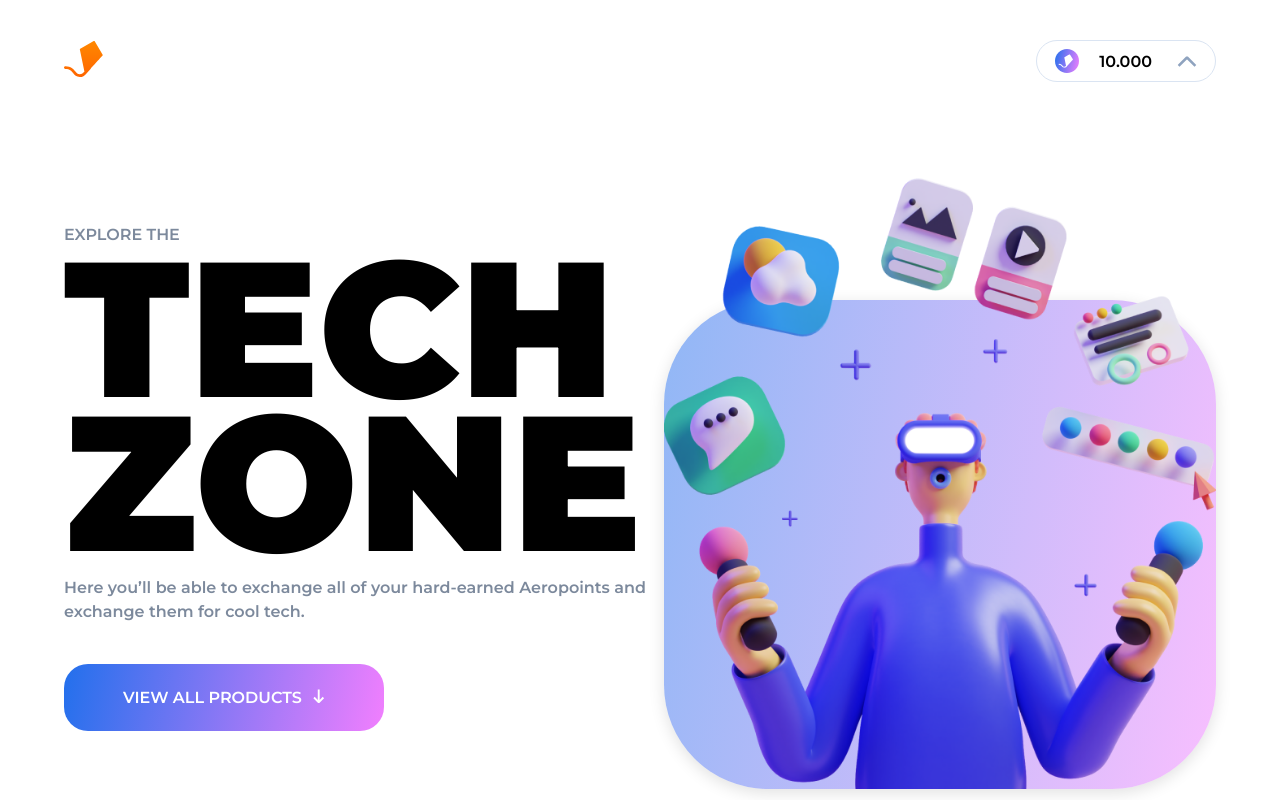
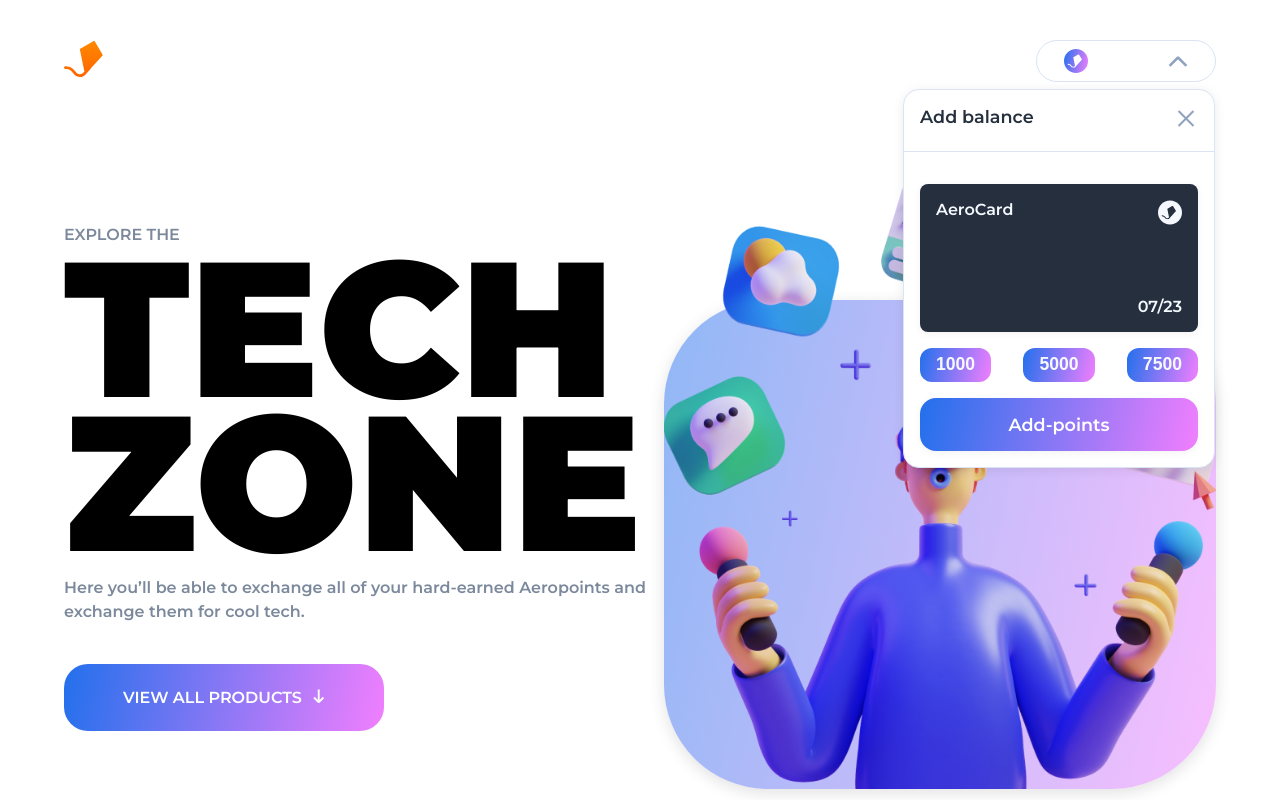
Before and after one commit to JairDev/aerolab-coding-challenge, a React (Vite) app: page / in a window 1280 px wide. Shown: the top 800 px of the page. Built offline with nearby package versions, Linux system fonts and the light colour scheme; no server answers.

Commit message:
Created request service

```diff
--- a/src/App.jsx
+++ b/src/App.jsx
@@ -1,9 +1,23 @@
-import { useState } from "react";
+import { useEffect, useState } from "react";
 import "./App.css";
+import NavBar from "./components/NavBar/NavBar";
 import Home from "./pages/Home/Home";
 import Layout from "./pages/Layout/Layout";
+import { dataService } from "./services/data.service";
+
+const URL_DATA_USER = "https://coding-challenge-api.aerolab.co/user/me";
+
+const HEADERS = {
+  method: "GET",
+  headers: {
+    "Content-Type": "application/json",
+    Accept: "application/json",
+    Authorization: `eyJhbGciOiJIUzI1NiIsInR5cCI6IkpXVCJ9.eyJfaWQiOiI2MmFiNjBjOTUyMzQwMzAwMjE2YmQxYjciLCJpYXQiOjE2NTUzOTg2MDF9.Ad7f8yRQZITY5YNmg9JRyvXg8-Ogi252mOm_4XVykac`,
+  },
+};
 
 function App() {
+
   return (
     <div className="App">
       <Layout>
--- /dev/null
+++ b/src/components/FilterableProducts/FilterableProducts.jsx
@@ -0,0 +1,6 @@
+function FilterableProducts () {
+
+  return (
+    <div></div>
+  )
+}
--- a/src/components/NavBar/NavBar.css
+++ b/src/components/NavBar/NavBar.css
@@ -45,7 +45,7 @@
   box-shadow: 0px 2px 12px rgba(0, 0, 0, 0.08);
   border-radius: 16px;
   border: 1px solid #dae4f2;
-  display: none;
+  /* display: none; */
   position: absolute;
   top: 3rem;
   right: 0;
@@ -121,8 +121,15 @@
   padding: 0.4rem 1rem;
 }
 
+.aeropay-add-point-button {
+  border: none;
+  background: transparent;
+  color: #f5f9ff;
+  font-size: 1.1rem;
+  font-weight: 600;
+}
+
 .aeropay-points p {
-  font-weight: 600;
 }
 
 .aeropay-button {
--- a/src/components/NavBar/NavBar.jsx
+++ b/src/components/NavBar/NavBar.jsx
@@ -1,11 +1,42 @@
 import aerolabLogo from "../../assets/icons/aerolab-logo.svg";
 import aerolabCoinLogo from "../../assets/icons/aerolab-coin-logo.svg";
 import dropIcon from "../../assets/icons/drop-icon.svg";
-import aeropayIcon from "../../assets/icons/aeropay-icon.svg"
-import aeropayCloseIcon from "../../assets/icons/aeropay-close-icon.svg"
+import aeropayIcon from "../../assets/icons/aeropay-icon.svg";
+import aeropayCloseIcon from "../../assets/icons/aeropay-close-icon.svg";
 import "./NavBar.css";
+import { dataService } from "../../services/data.service";
+import { useEffect, useState } from "react";
+
+const URL_DATA_USER = "https://coding-challenge-api.aerolab.co/user/me";
+
+const HEADERS_USER_DATA = {
+  method: "GET",
+  headers: {
+    "Content-Type": "application/json",
+    Accept: "application/json",
+    Authorization: `eyJhbGciOiJIUzI1NiIsInR5cCI6IkpXVCJ9.eyJfaWQiOiI2MmFiNjBjOTUyMzQwMzAwMjE2YmQxYjciLCJpYXQiOjE2NTUzOTg2MDF9.Ad7f8yRQZITY5YNmg9JRyvXg8-Ogi252mOm_4XVykac`,
+  },
+};
+
+const HEADERS_USER_ADD_POINTS = {
+  method: "POST",
+  headers: {
+    "Content-Type": "application/json",
+    Accept: "application/json",
+    Authorization: `eyJhbGciOiJIUzI1NiIsInR5cCI6IkpXVCJ9.eyJfaWQiOiI2MmFiNjBjOTUyMzQwMzAwMjE2YmQxYjciLCJpYXQiOjE2NTUzOTg2MDF9.Ad7f8yRQZITY5YNmg9JRyvXg8-Ogi252mOm_4XVykac`,
+  },
+};
 
 function NavBar() {
+  const [userData, setUserData] = useState({});
+  // const nav = <NavBar points={data}/>
+  useEffect(() => {
+    const data = dataService(URL_DATA_USER, HEADERS_USER_DATA);
+    data.then((res) => setUserData(res));
+    // console.log(data);
+  }, []);
+
+
   return (
     <header className="App-header">
       <nav className="App-nav">
@@ -17,7 +48,7 @@ function NavBar() {
             <div className="aerocoins-logo">
               <img src={aerolabCoinLogo} />
             </div>
-            <div className="aerocoins-points">10.000</div>
+            <div className="aerocoins-points">{userData.points}</div>
             <div className="aerocoins-dropdown-icon">
               <img src={dropIcon} />
             </div>
@@ -27,7 +58,7 @@ function NavBar() {
               <div className="aeropay-header">
                 <div className="aeropay-header-title">Add balance</div>
                 <div className="aeropay-header-icon">
-                  <img src={aeropayCloseIcon}/>
+                  <img src={aeropayCloseIcon} />
                 </div>
               </div>
               <div className="aeropay-body">
@@ -38,13 +69,13 @@ function NavBar() {
                     </div>
                     <div className="aeropay-body-aerocard-header-icon">
                       <div>
-                        <img src={aeropayIcon}/>
+                        <img src={aeropayIcon} />
                       </div>
                     </div>
                   </div>
                   <div className="aeropay-body-aerocard-footer">
                     <div className="aeropay-body-aerocard-footer-user-name">
-                      <p>John Kite</p>
+                      <p>{userData.name}</p>
                     </div>
                     <div className="aeropay-body-aerocard-fotter-user-date">
                       <p>07/23</p>
@@ -53,13 +84,19 @@ function NavBar() {
                 </div>
                 <div className="aeropay-body-points">
                   <div className="aeropay-points 1000">
-                    <p>1000</p>
+                    <form className="aeropay-form">
+                      <button className="aeropay-add-point-button">1000</button>
+                    </form>
                   </div>
                   <div className="aeropay-points 5000">
-                    <p>5000</p>
+                    <form className="aeropay-body-form">
+                      <button className="aeropay-add-point-button">5000</button>
+                    </form>
                   </div>
                   <div className="aeropay-points 7500">
-                    <p>7500</p>
+                    <form className="aeropay-body-form">
+                      <button className="aeropay-add-point-button">7500</button>
+                    </form>
                   </div>
                 </div>
                 <div className="aeropay-body-action">
--- a/src/pages/Home/Home.jsx
+++ b/src/pages/Home/Home.jsx
@@ -9,7 +9,7 @@ import arrowPaginationRight from "../../assets/icons/arrow-right.svg";
 import "./Home.css";
 import ProductCard from "../../components/ProductCard/ProductCard";
 
-function Home() {
+function Home({points}) {
   return (
     <main>
       <section className="landing">
--- a/src/pages/Layout/Layout.jsx
+++ b/src/pages/Layout/Layout.jsx
@@ -5,6 +5,7 @@ function Layout({children}) {
   return (
     <div className="container">
       <NavBar/>
+      {/* {navBar} */}
       {children}
     </div>
   )
--- /dev/null
+++ b/src/services/data.service.js
@@ -0,0 +1,9 @@
+export async function dataService(url, headers) {
+  try {
+    const response = await fetch(url, headers)
+    const result = await response.json()
+    return result
+  } catch (error) {
+    throw new Error("Error", error)
+  }
+}
```
